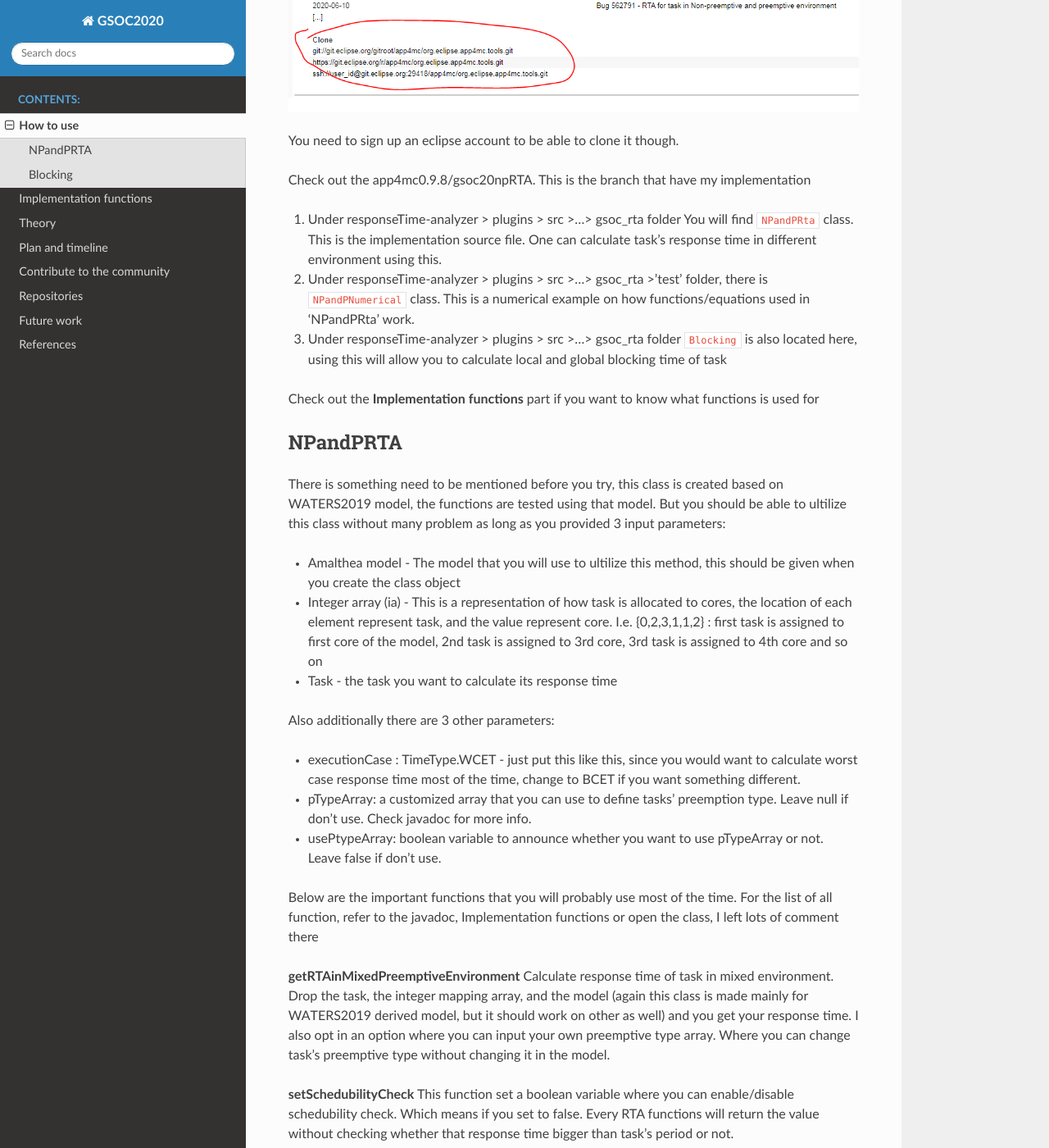
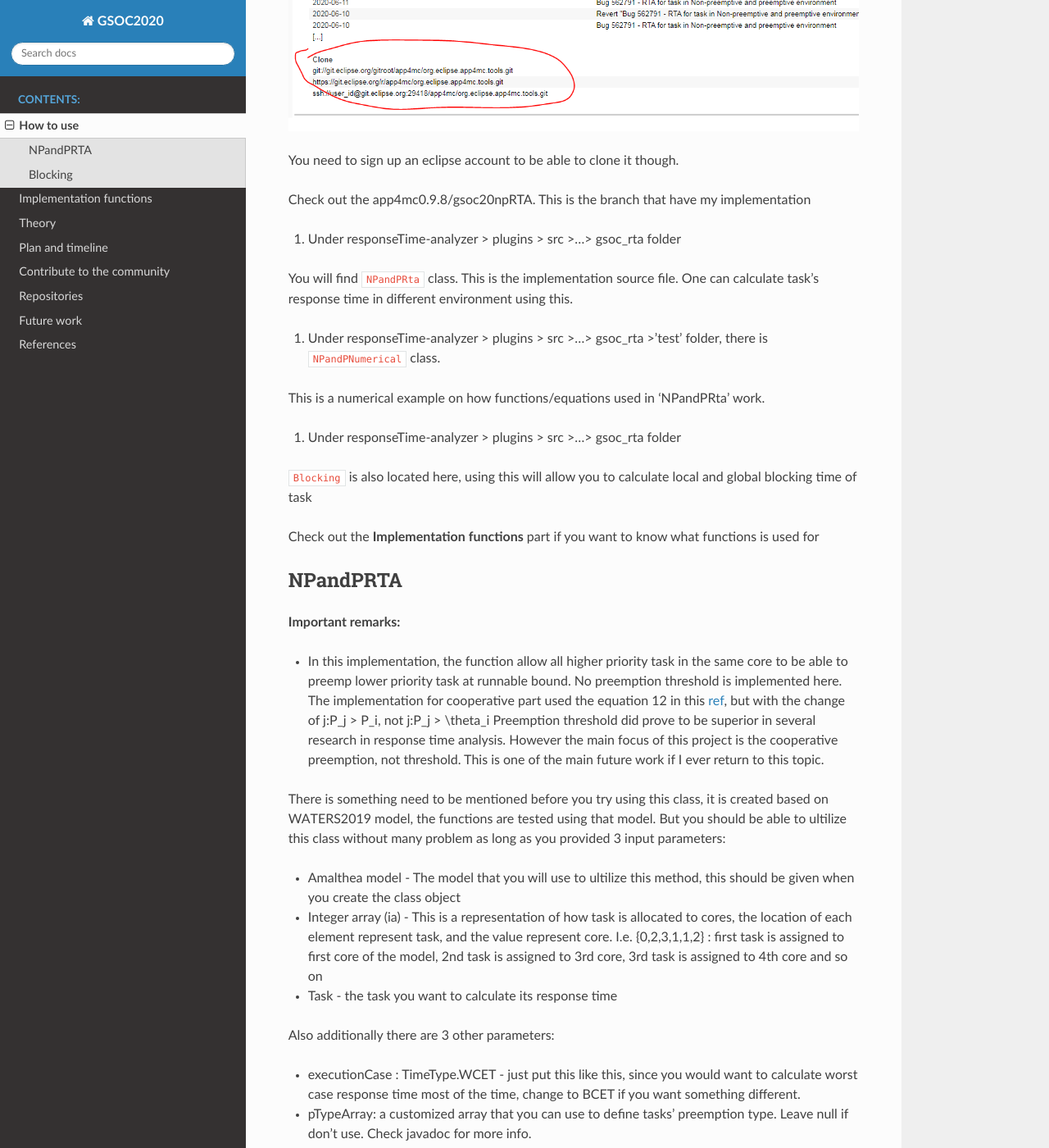
Before and after one commit to zero212/GSOC2020Doc, a Sphinx documentation site: the page built from source/contents/Tut.md, in a window 1280 px wide and 1400 px high, scrolled down 675 px. Shown: the whole window at 82% size. Built offline with Sphinx 7.4.7 and the Read the Docs theme 2.0.0, drawn with Linux system fonts in a browser that asks for light colours; some of the changed text lies outside the part shown.

Commit message:
add bugzilla bug in phases part and adding preemption threshold thingy in how to use

```diff
--- a/source/contents/Tut.md
+++ b/source/contents/Tut.md
@@ -1,6 +1,8 @@
 # How to use
 
-First of all, you will need to clone the big repo from this link https://git.eclipse.org/c/app4mc/org.eclipse.app4mc.tools.git/
+First of all, you will need to clone the big repo from this link
+
+---> [https://git.eclipse.org/c/app4mc/org.eclipse.app4mc.tools.git/](https://git.eclipse.org/c/app4mc/org.eclipse.app4mc.tools.git/) <---
 
 Here is the ssh html location if you can't find it
 ![](Gitpull.PNG)
@@ -11,19 +13,31 @@ Check out the app4mc0.9.8/gsoc20npRTA.
 This is the branch that have my implementation
 
 1. Under responseTime-analyzer > plugins > src >...> gsoc_rta folder
+
 You will find `NPandPRta` class. This is the implementation source file. One can calculate task's response time in different environment using this.
 
 2. Under responseTime-analyzer > plugins > src >...> gsoc_rta >'test' folder, there is `NPandPNumerical` class.
+
 This is a numerical example on how functions/equations used in 'NPandPRta' work.
 
 3. Under responseTime-analyzer > plugins > src >...> gsoc_rta folder
+
 `Blocking` is also located here, using this will allow you to calculate local and global blocking time of task
 
 Check out the **Implementation functions** part if you want to know what functions is used for
 
 ## NPandPRTA
 
-There is something need to be mentioned before you try, this class is created based on WATERS2019 model, the functions are tested using that model.
+**Important remarks:**
+
+- In this implementation, the function allow all higher priority task in the same core to be able to preemp lower priority task at runnable  bound.
+No preemption threshold is implemented here.
+The implementation for cooperative part used the equation 12 in this [ref](http://algo.ing.unimo.it/people/marko/papers/WATERS16.pdf), but with the change of j:P_j > P_i, not j:P_j > \theta_i
+Preemption threshold did prove to be superior in several research in response time analysis.
+However the main focus of this project is the cooperative preemption, not threshold.
+This is one of the main future work if I ever return to this topic.
+
+There is something need to be mentioned before you try using this class, it is created based on WATERS2019 model, the functions are tested using that model.
 But you should be able to ultilize this class without many problem as long as you provided 3 input parameters:
 * Amalthea model - The model that you will use to ultilize this method, this should be given when you create the class object
 * Integer array (ia) - This is a representation of how task is allocated to cores, the location of each element represent task, and the value represent core. I.e. {0,2,3,1,1,2} : first task is assigned to first core of the model, 2nd task is assigned to 3rd core, 3rd task is assigned to 4th core and so on
@@ -41,25 +55,30 @@ Below are the important functions that you will probably use most of the time.
 For the list of all function, refer to the javadoc, Implementation functions or open the class, I left lots of comment there
 
 **getRTAinMixedPreemptiveEnvironment**
+
 Calculate response time of task in mixed environment.
 Drop the task, the integer mapping array, and the model (again this class is made mainly for WATERS2019 derived model, but it should work on other as well) and you get your response time.
 I also opt in an option where you can input your own preemptive type array.
 Where you can change task's preemptive type without changing it in the model.
 
 **setSchedubilityCheck**
+
 This function set a boolean variable where you can enable/disable schedubility check.
 Which means if you set to false. Every RTA functions will return the value without checking whether that response time bigger than task's period or not.
 
 **getResponseTimeViaLevelI**
+
 Calculate resposne time of task in preemptive environment via level-i busy window technique.
 Pretty vanilla/basic implementation.
 
 **getResponseTimeViaRecurrenceRelation**
+
 Calculate resposne time of task in preemptive environment via recurrence relation.
 Again very basic execution of how response time is calculated
 Should give the same result as response time level-i.
 
 **getPureExecutionTime**
+
 Using the well-known semantics, where task is run as follow:  READ -> EXECUTION -> WRITE
 Calculate all of the element from each step, sum all of them and we have task's execution time.
 
@@ -70,12 +89,14 @@ Calculate all of the element from each step, sum all of them and we have task's
 Blocking analysis, calculate blocking time of semaphore(critical section) when they are exist, or else calculate time other tasks have to wait due to global resource occupancy (task had to wait because other task is reading/writing label) )
 Same as the `NPandPRta.java`, this class also created based on WATER 2019 model.
 
-Again I only listed important/useful function. For more info, please refer functions' javadoc and [readthedoc](https://gsoc2020doc.readthedocs.io/en/latest/)
+Again I only listed important/useful function. For more info, please refer functions' javadoc and the implementation functions part for more details
 
 **getGlobalBlockingTime**
+
 Calculate task's global blocking time ( time blocked by task from other cores) due to semaphore lock.
 If there is no semaphore, the function will calculate blocking time due to resource being read/write by other task.
 The blocking policy is Priority Ceiling Protocol FYI
 
 **getLocalBlockingTime**
+
 Same with getGlobalBlockingTime, but this time we calculate blocking time due to local task (task within same core)
```
Also changed, not shown: source/contents/Plan.md (+6 -0 lines).
